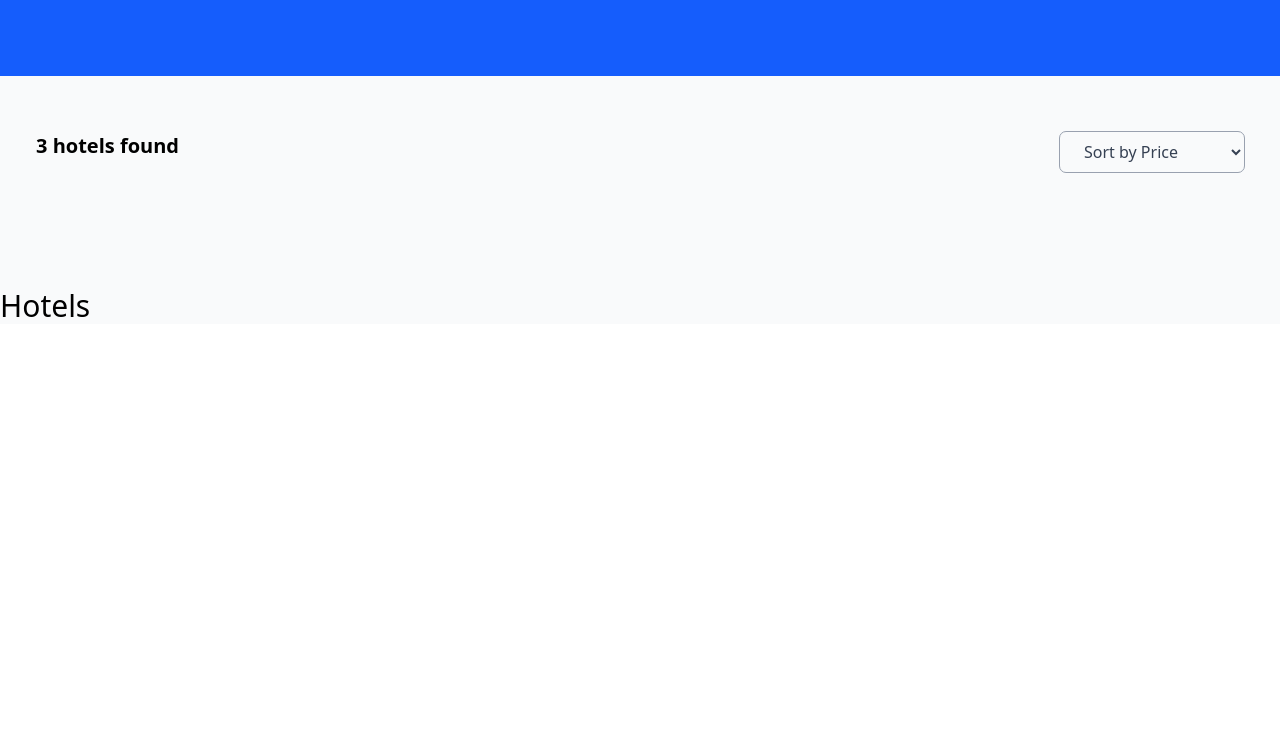
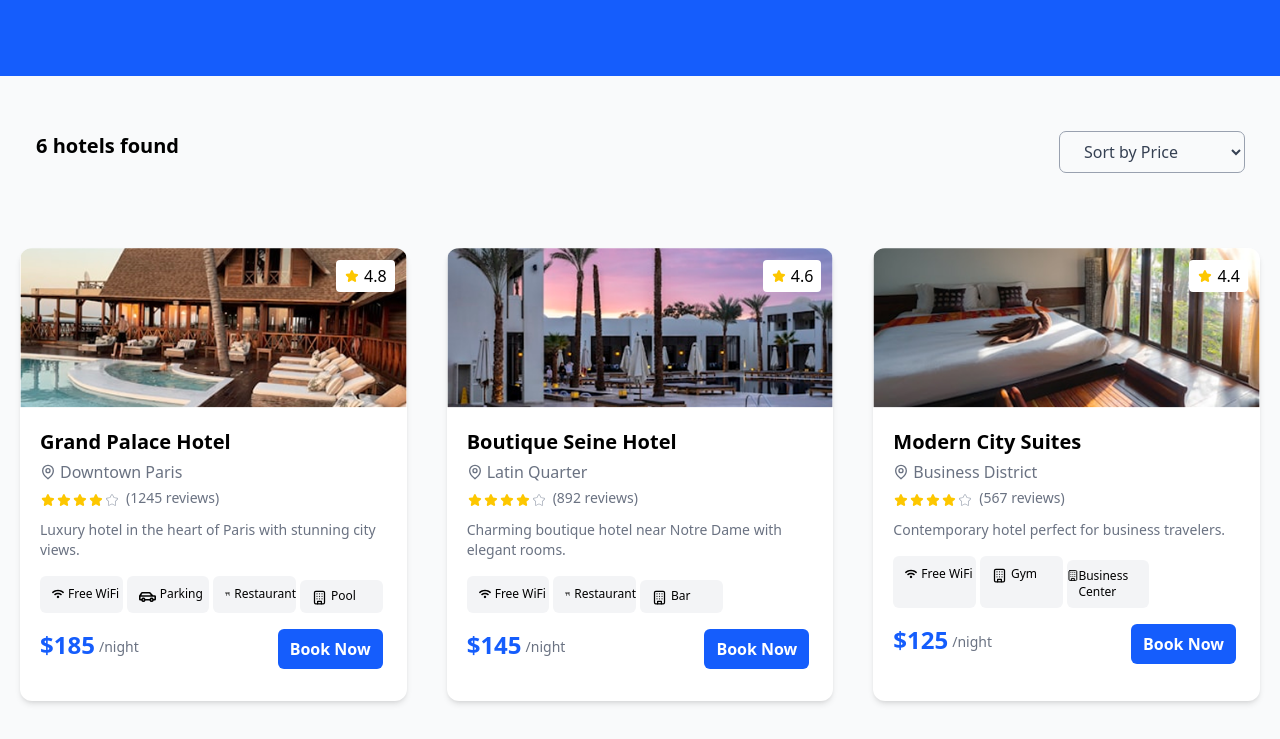
Before and after one commit to mirjetamustafa/TravelHub, a React (Vite) app: page /hotels in a window 1280 px wide. Shown: the part 540-1279 px from the top of the page. Before the commit the page ends 866 px from the top, so only its background shows below. Built offline with nearby package versions, Linux system fonts and the light colour scheme.

Commit message:
Finished hotels

```diff
--- a/src/components/FindHotels.jsx
+++ b/src/components/FindHotels.jsx
@@ -1,11 +1,103 @@
 import { RiStarSFill } from 'react-icons/ri'
+import { GrLocation } from 'react-icons/gr'
 import { IoPersonOutline } from 'react-icons/io5'
 import { TiStarFullOutline } from 'react-icons/ti'
 import { CiStar } from 'react-icons/ci'
-const FindHotels = () => {
+import { FaWifi } from 'react-icons/fa'
+import { PiCarProfileBold } from 'react-icons/pi'
+import { MdOutlineRestaurant } from 'react-icons/md'
+import { LuBuilding } from 'react-icons/lu'
+import hotel1 from '../assets/img1.png'
+import hotel2 from '../assets/img2.png'
+import hotel3 from '../assets/img3.png'
+
+const FindHotels = ({ hotels }) => {
   return (
-    <div className="pt-15">
-      <h1 className="text-3xl">Hotels</h1>
+    <div className="grid md:grid-cols-3 grid-cols-1  pb-9">
+      {hotels.map((hotel, index) => (
+        <div key={index} className="bg-white rounded-xl mx-5 shadow-md my-5">
+          <div className="relative">
+            <span className="absolute flex right-0 bg-white rounded-sm px-2 py-1 m-3">
+              <TiStarFullOutline className="text-yellow-400 mt-1 mr-1" />{' '}
+              {hotel.rating}
+            </span>
+            <img
+              src={hotel.img}
+              className="w-full rounded-t-xl"
+              alt="Hotel 1"
+            />
+          </div>
+          <h1 className="text-xl font-semibold mt-5 mx-5">{hotel.name}</h1>
+          <span className="flex mx-5 text-gray-500 mt-1">
+            <GrLocation className="mt-1 mr-1" />
+            {hotel.location}
+          </span>
+          <div className="flex mx-5 mt-1">
+            <TiStarFullOutline className="text-yellow-400 mt-1" />
+            <TiStarFullOutline className="text-yellow-400 mt-1" />
+            <TiStarFullOutline className="text-yellow-400 mt-1" />
+            <TiStarFullOutline className="text-yellow-400 mt-1" />
+            <CiStar className="mt-1 text-gray-400" />
+            <span className="mx-1.5 text-sm text-gray-500">
+              ({hotel.reviews})
+            </span>
+          </div>
+          <p className="text-sm text-gray-500 mx-5 mt-3">{hotel.description}</p>
+          <div className="grid md:grid-cols-4 grid-cols-3 mx-5 my-4 ">
+            <p className="bg-gray-100 flex text-xs pl-3 py-2.5 rounded-md mr-1">
+              <FaWifi className="mt-0.5 mr-1" />
+              {hotel.wifi}
+            </p>
+            {hotel.parking && (
+              <p className="bg-gray-100 flex text-xs pl-3 pt-2.5 rounded-md mr-1">
+                <PiCarProfileBold className="mt-0.5 mr-1" size={17} />
+                {hotel.parking}
+              </p>
+            )}
+            {hotel.gym && (
+              <p className="bg-gray-100 flex text-xs pl-3 py-2.5 rounded-md mr-1">
+                <LuBuilding className="mt-0.5 mr-1" size={15} />
+                {hotel.gym}
+              </p>
+            )}
+            {hotel.restaurant && (
+              <p className="bg-gray-100 flex text-xs pl-3 py-2.5 rounded-md mr-1">
+                <MdOutlineRestaurant className="mt-0.5 mr-1" />
+                {hotel.restaurant}
+              </p>
+            )}
+            {hotel.pool && (
+              <p className="bg-gray-100 flex text-xs pl-3 py-2 rounded-md mr-1 mt-1">
+                <LuBuilding className="mt-0.5 mr-1" size={15} />
+                {hotel.pool}
+              </p>
+            )}
+            {hotel.bar && (
+              <p className="bg-gray-100 flex text-xs pl-3 py-2 rounded-md mr-1 mt-1">
+                <LuBuilding className="mt-0.5 mr-1" size={15} />
+                {hotel.bar}
+              </p>
+            )}
+            {hotel.business && (
+              <p className="bg-gray-100 flex text-xs py-2 rounded-md mr-1 mt-1">
+                <LuBuilding className="" size={15} />
+                {hotel.business}
+              </p>
+            )}
+          </div>
+          <div className="flex justify-between mb-5">
+            <p className="flex text-blue-600 text-2xl font-bold mx-5">
+              ${hotel.price}
+              <span className="text-sm text-gray-500 font-normal mt-2 mx-1">
+                /night
+              </span>
+            </p>
+            <button className="bg-blue-600 text-white font-bold py-2 px-3 rounded-md mr-6 mb-3 cursor-pointer hover:bg-blue-700">
+              Book Now
+            </button>
+          </div>
+        </div>
+      ))}
     </div>
   )
 }
--- a/src/components/Hotels.jsx
+++ b/src/components/Hotels.jsx
@@ -5,6 +5,43 @@ import hotel3 from '../assets/img3.png'
 import FindHotels from './FindHotels'
 
 const hotels = [
+  {
+    name: 'Grand Palace Hotel',
+    location: 'Downtown Paris',
+    reviews: '1245 reviews',
+    rating: 4.8,
+    description: 'Luxury hotel in the heart of Paris with stunning city views.',
+    wifi: 'Free WiFi',
+    parking: 'Parking',
+    restaurant: 'Restaurant',
+    pool: 'Pool',
+    price: 185,
+    img: hotel1,
+  },
+  {
+    name: 'Boutique Seine Hotel',
+    location: 'Latin Quarter',
+    reviews: '892 reviews',
+    rating: 4.6,
+    description: 'Charming boutique hotel near Notre Dame with elegant rooms.',
+    wifi: 'Free WiFi',
+    restaurant: 'Restaurant',
+    bar: 'Bar',
+    price: 145,
+    img: hotel2,
+  },
+  {
+    name: 'Modern City Suites',
+    location: 'Business District',
+    reviews: '567 reviews',
+    rating: 4.4,
+    description: 'Contemporary hotel perfect for business travelers.',
+    wifi: 'Free WiFi',
+    gym: 'Gym',
+    business: 'Business Center',
+    price: 125,
+    img: hotel3,
+  },
   {
     name: 'Grand Palace Hotel',
     location: 'Downtown Paris',
@@ -58,7 +95,7 @@ const Hotels = () => {
       <section className="pt-9 bg-gray-50">
         <div className="flex justify-between px-9 py-5">
           <div className="">
-            <h1 className="text-xl font-bold">3 hotels found</h1>
+            <h1 className="text-xl font-bold">{hotels.length} hotels found</h1>
           </div>
           <form action="">
             <select className="outline outline-gray-400 rounded-md py-2 px-5 w-full text-gray-700">
@@ -71,7 +108,7 @@ const Hotels = () => {
       </section>
 
       <section className="pt-9 bg-gray-50">
-        <FindHotels />
+        <FindHotels hotels={hotels} />
       </section>
     </main>
   )
```
